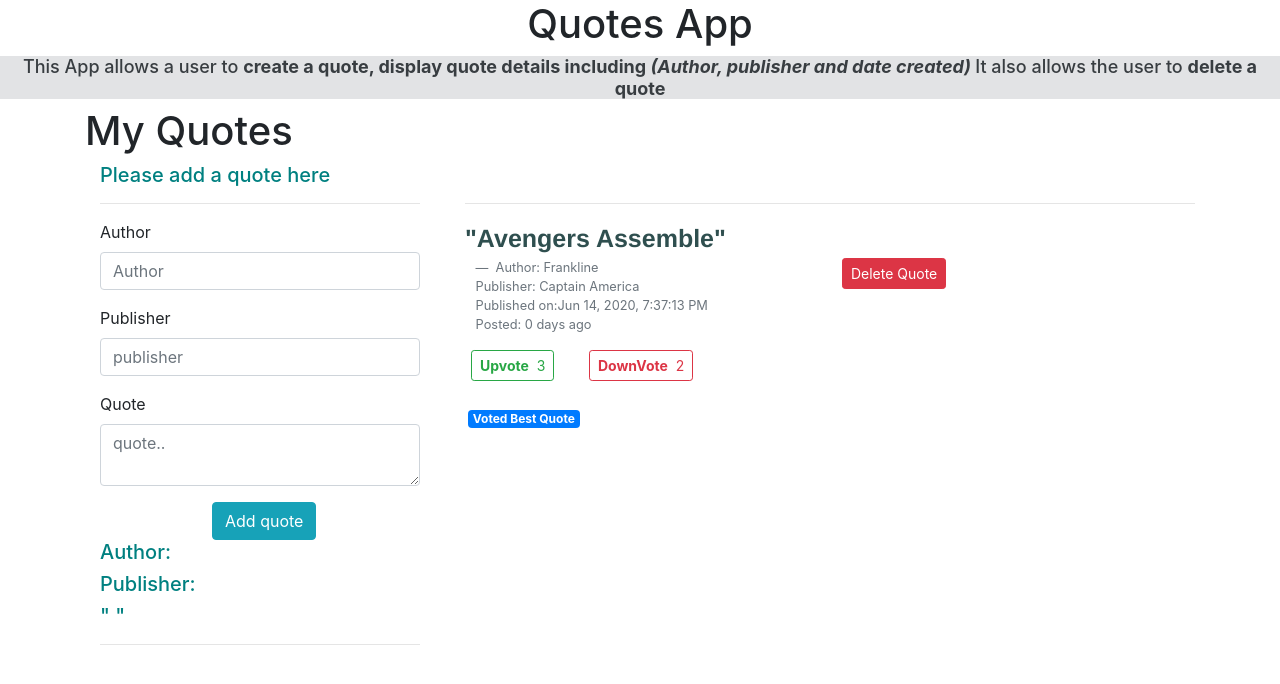
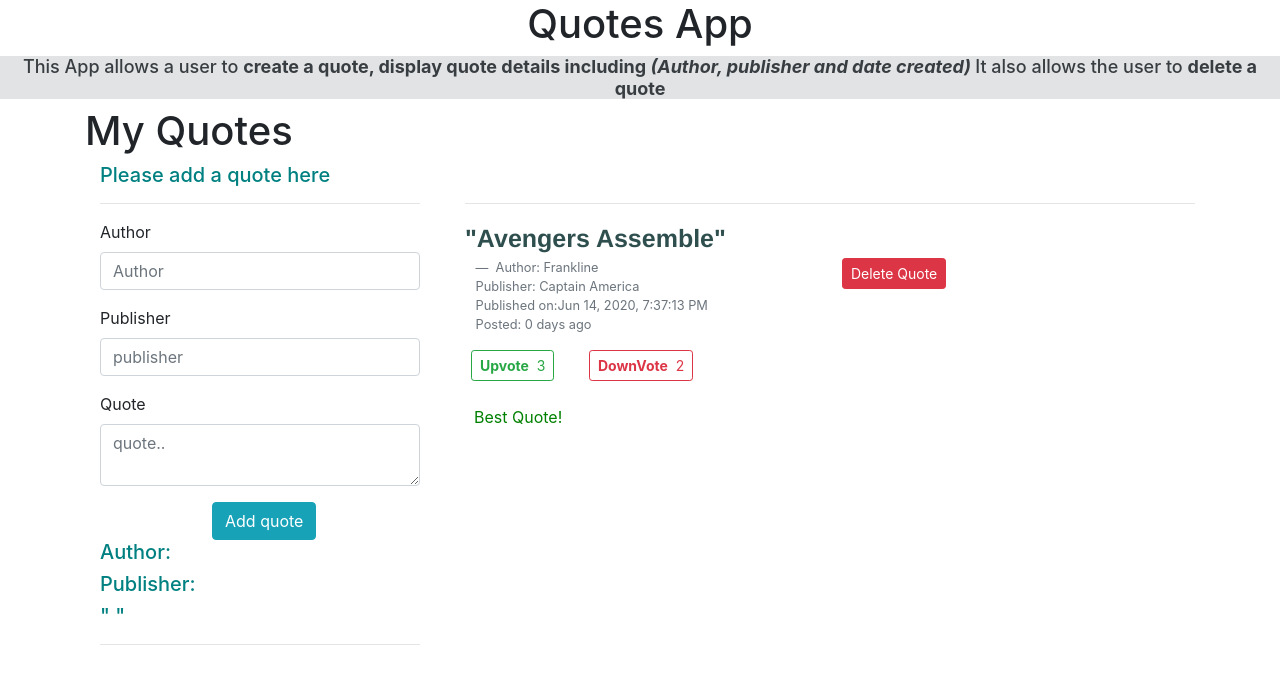
Before and after one commit to frank7841/Quotes, an Angular app: page / in a window 1280 px wide. Shown: the top 684 px of the page. Built offline with nearby package versions, Linux system fonts and the light colour scheme.

Commit message:
calling highlight directive

```diff
--- a/src/app/quote-details/quote-details.component.html
+++ b/src/app/quote-details/quote-details.component.html
@@ -4,7 +4,7 @@
 <button class="btn btn-outline-success btn-sm" (click) = 'incrementUp(quote)'><strong>Upvote</strong>&nbsp;&nbsp;{{quote.likes}}</button>&nbsp;&nbsp;
 <button class="btn btn-outline-danger btn-sm" (click) = 'incrementDown(quote)'><strong>DownVote</strong>&nbsp;&nbsp;{{quote.disLikes}}</button>&nbsp;&nbsp;
 <br> <br>
-<span class="badge badge-primary" *ngIf='quote.likes > 1;'>Voted Best Quote</span>
+<span class="" *ngIf='quote.likes > 1;'appHighlight>Best Quote!</span>
     </div>
     <div class="col-md-4">
 <button class="btn btn-sm btn-danger" id="delete" (click) = 'quoteDelete(true)'> Delete Quote</button>
```
